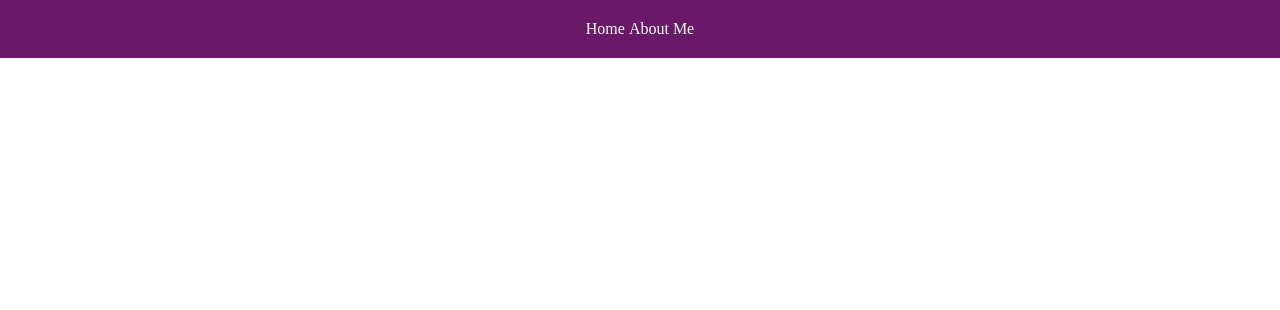
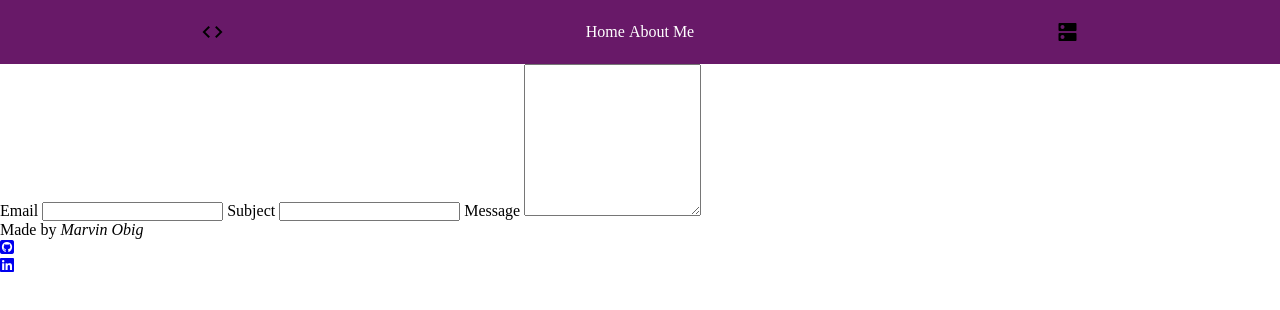
Before and after one commit to marvinobig/info-site, a plain HTML site: page pages/contact.html in a window 1280 px wide. Drawn offline with Linux system fonts and the light colour scheme; files that its build step writes are made by us from their sources.

Commit message:
add & style contact form

```diff
--- a/pages/contact.html
+++ b/pages/contact.html
@@ -1,23 +1,63 @@
 <!DOCTYPE html>
 <html lang="en">
   <head>
-    <meta charset="UTF-8">
-    <meta http-equiv="X-UA-Compatible" content="IE=edge">
-    <meta name="viewport" content="width=device-width, initial-scale=1.0">
+    <meta charset="UTF-8" />
+    <meta http-equiv="X-UA-Compatible" content="IE=edge" />
+    <meta name="viewport" content="width=device-width, initial-scale=1.0" />
     <title>Contact Me</title>
 
     <!-- Stylesheet -->
-    <link rel="stylesheet" href="./stylesheet/info-site.css">
+    <link rel="stylesheet" href="./stylesheet/info-site.css" />
+
+    <!-- Google Icons -->
+    <link
+      rel="stylesheet"
+      href="https://fonts.googleapis.com/icon?family=Material+Icons"
+    />
+
+    <!-- Font Awesome -->
+    <script
+      src="https://kit.fontawesome.com/d781852125.js"
+      crossorigin="anonymous"
+    ></script>
   </head>
   <body>
     <nav>
+      <i class="material-icons">code</i>
       <ul>
         <li><a href="/home">Home</a></li>
         <li><a href="/about">About Me</a></li>
       </ul>
+      <i class="material-icons">dns</i>
     </nav>
-    <main>
 
+    <main id="contact">
+      <form action="">
+        <label for="email">Email</label>
+        <input type="email" name="email" id="email" />
+
+        <label for="subject">Subject</label>
+        <input type="text" name="subject" id="subject" />
+
+        <label for="body">Message</label>
+        <textarea name="body" id="body" cols="20" rows="10"></textarea>
+      </form>
     </main>
+
+    <footer>
+      <p>Made by <i>Marvin Obig</i></p>
+      <ul id="socials">
+        <li>
+          <a href="https://github.com/marvinobig" target="_blank"
+            ><i id="github" class="fa-brands fa-github-square"></i
+          ></a>
+        </li>
+        <li>
+          <a href="https://www.linkedin.com/in/marvin-obigwilo/" target="_blank"
+            ><i id="linkedin" class="fa-brands fa-linkedin"></i
+          ></a>
+        </li>
+      </ul>
+    </footer>
   </body>
 </html>
```
Lines whose indentation alone changed are shown as unchanged.
